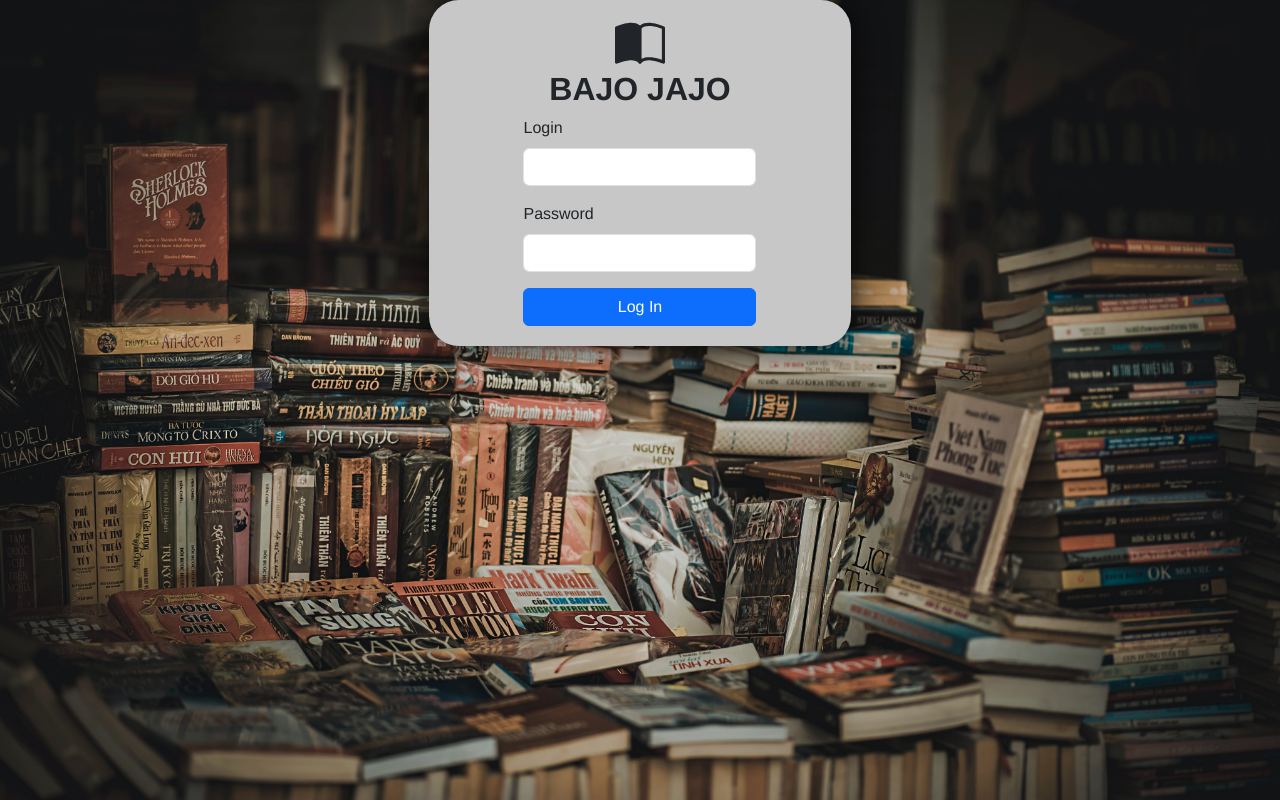
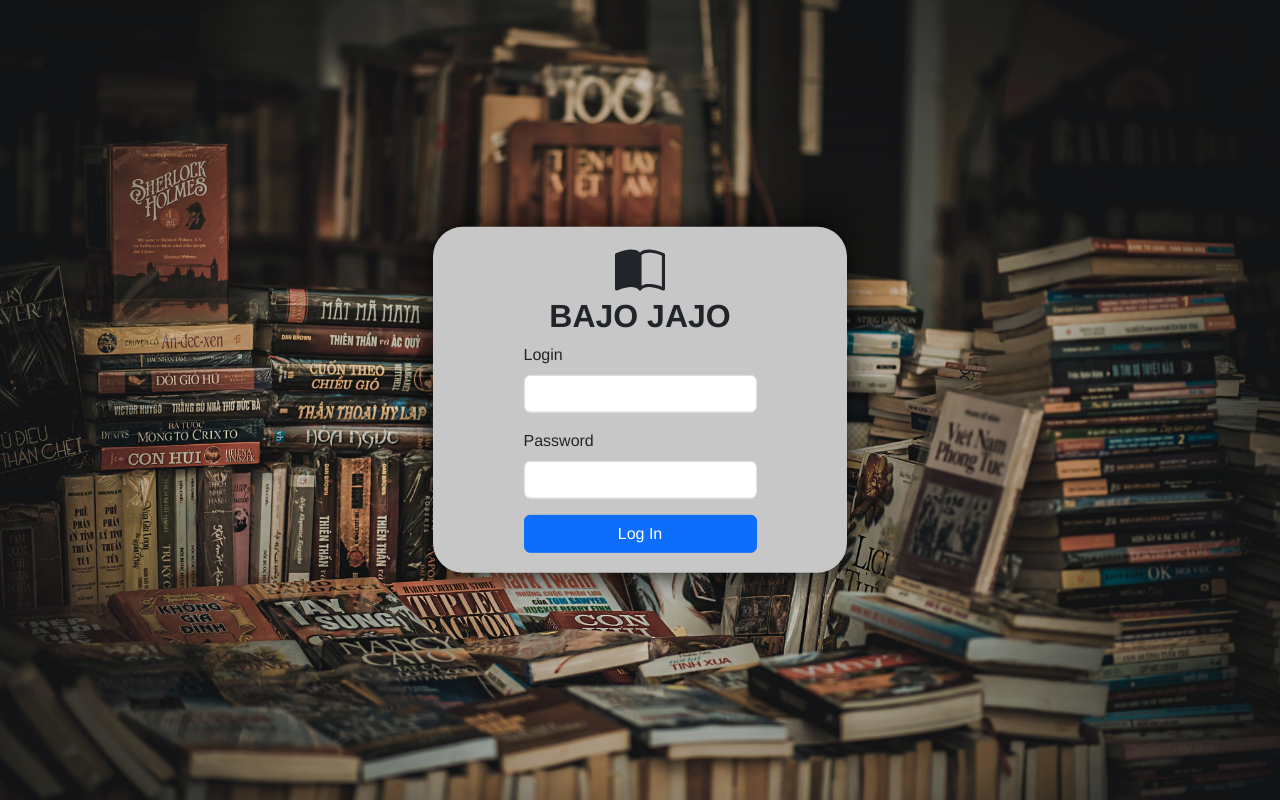
Before and after one commit to Scoobydowsky/library-Internet-Technologies-Project, a Symfony app: template templates/login.html.twig in a window 1280 px wide. Run offline with Twig, Linux system fonts and the light colour scheme; the template is opened without the code that fills it, so the values that code supplies are empty; some libraries are stand-ins or nearby versions.

Commit message:
fixed alignment

```diff
--- a/public/css/login.css
+++ b/public/css/login.css
@@ -1,3 +1,8 @@
+html,
+body {
+  height: 100vh;
+}
+
 .bg-img {
   position: fixed;
   height: 100%;
@@ -6,15 +11,22 @@
   z-index: -1;
 }
 
+.container-fluid {
+  margin: 0;
+  position: absolute;
+  top: 50%;
+  -ms-transform: translateY(-50%);
+  transform: translateY(-50%);
+}
+
 .login-form {
   margin: auto;
-  align-items: center;
-  padding: 2em;
   display: flex;
   flex-direction: column;
+  align-items: center;
   border-radius: 30px;
   box-shadow: 0 0 2em rgb(5, 5, 5);
   padding: 20px;
   background-color: var(--gray);
-  width: 33%;
+  max-width: 33%;
 }
--- a/templates/login.html.twig
+++ b/templates/login.html.twig
@@ -5,7 +5,7 @@
 
 {% block body %}
     <img class='bg-img' src="{{ asset('images/books_cover.jpg') }}" />
-    <div class='.container-fluid'>
+    <div class='container-fluid'>
         <div class="login-form">
             <svg xmlns="http://www.w3.org/2000/svg" width="50" height="50" fill="currentColor" class="bi bi-book-half" viewBox="0 0 16 16">
             <path d="M8.5 2.687c.654-.689 1.782-.886 3.112-.752 1.234.124 2.503.523 3.388.893v9.923c-.918-.35-2.107-.692-3.287-.81-1.094-.111-2.278-.039-3.213.492V2.687zM8 1.783C7.015.936 5.587.81 4.287.94c-1.514.153-3.042.672-3.994 1.105A.5.5 0 0 0 0 2.5v11a.5.5 0 0 0 .707.455c.882-.4 2.303-.881 3.68-1.02 1.409-.142 2.59.087 3.223.877a.5.5 0 0 0 .78 0c.633-.79 1.814-1.019 3.222-.877 1.378.139 2.8.62 3.681 1.02A.5.5 0 0 0 16 13.5v-11a.5.5 0 0 0-.293-.455c-.952-.433-2.48-.952-3.994-1.105C10.413.809 8.985.936 8 1.783z"/>
```
